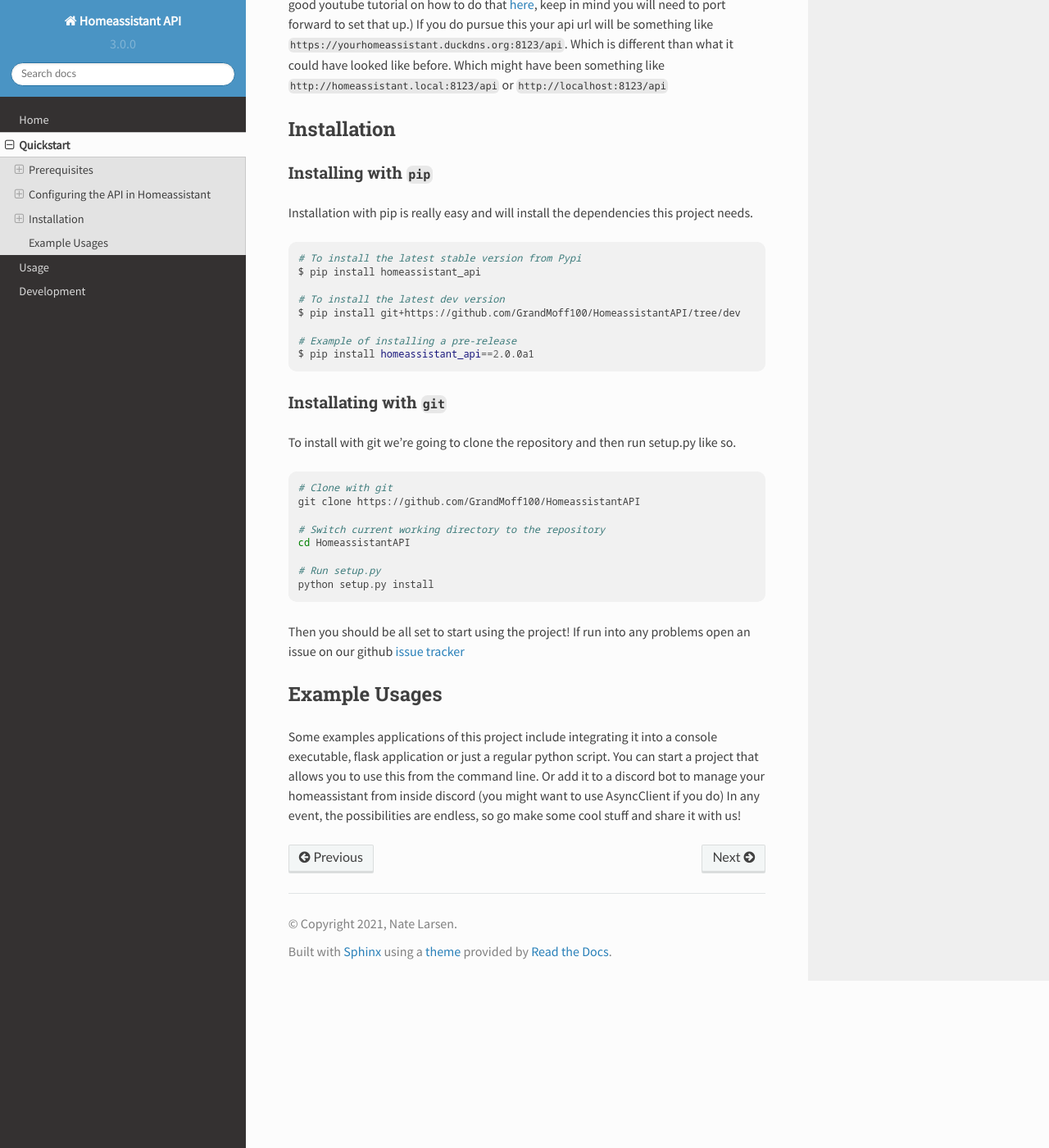
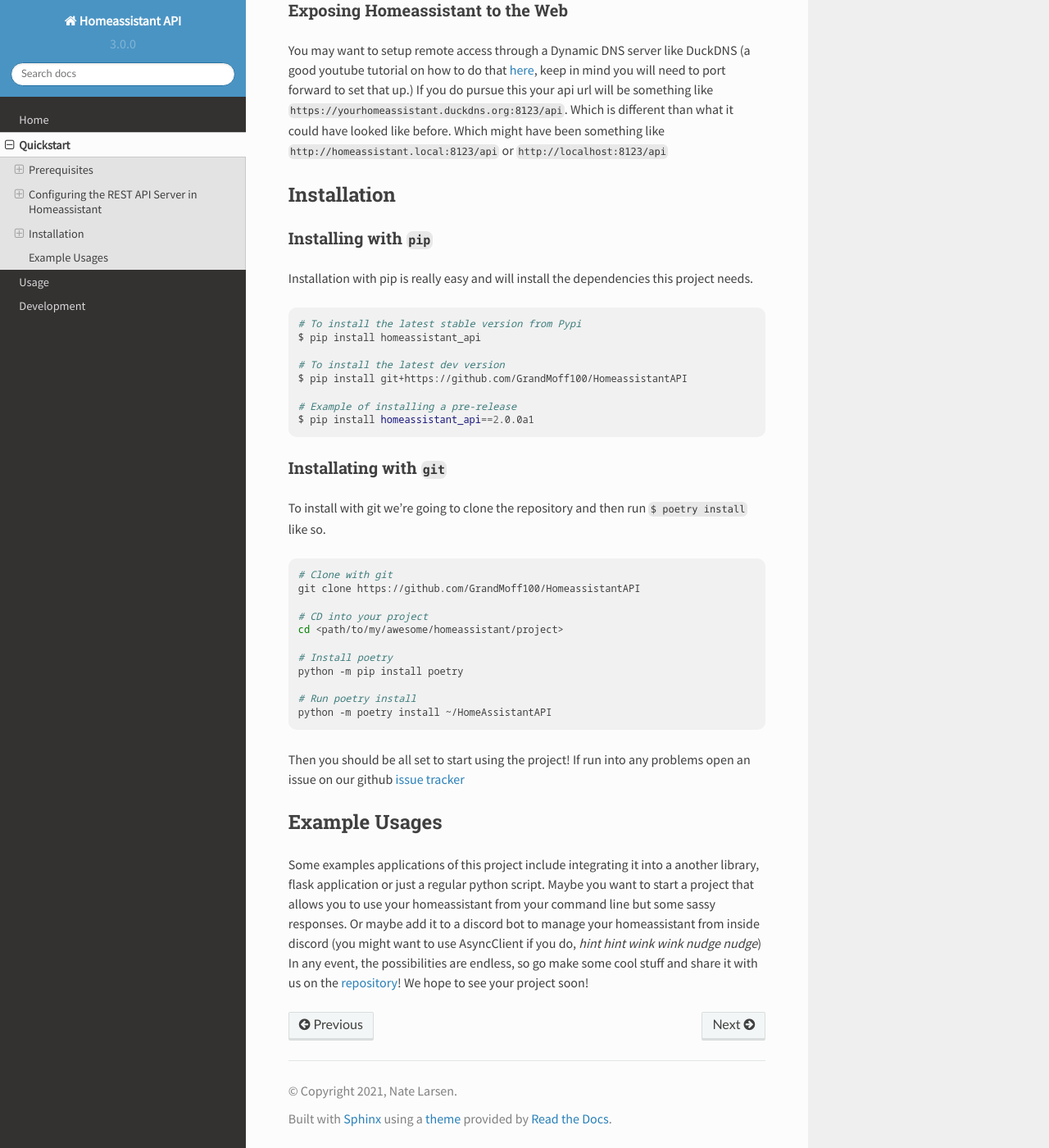
Before and after one commit to GrandMoff100/HomeAssistantAPI, a Sphinx documentation site: the page built from docs/quickstart.rst, in a window 1280 px wide and 1400 px high, scrolled down 798 px. Shown: the whole window at 82% size. Built offline with Sphinx 7.4.7 and the Read the Docs theme 2.0.0, drawn with Linux system fonts in a browser that asks for light colours; some of the changed text lies outside the part shown.

Commit message:
Reword quickstart

```diff
--- a/docs/quickstart.rst
+++ b/docs/quickstart.rst
@@ -9,21 +9,20 @@ Prerequisites
 
 Homeassistant
 ---------------
-Before using this library, you need to have Homeassistant OS running on a device.
-Something like a Rasberry Pi or spare laptop.
-If you don't want to do that you can setup a Homeassistant container on your laptop or desktop with docker.
+Before using this library, you need to have Homeassistant OS or Home Assistant Core running on a device (i.e. Rasberry Pi, Spare Laptop, etc.), Docker container, or `Home Assistant development environment`.
 See `here <https://www.home-assistant.io/installation/>`__ for how to install the installation right for you.
 
-
-
-Configuring the API in Homeassistant
+Configuring the REST API Server in Homeassistant
 ======================================
 
 Enable the :code:`api` integration in Homeassistant
 ------------------------------------------------------
-This library requires that you enable the :code:`api` integration on your Homeassistant if you are familiar with setting up integrations.
-The :code:`api` integration is also enabled when you enable the :code:`default_config` integration.
-
+This library requires that the :code:`api` integration on your Homeassistant is enabled.
+It is enabled by default with the :code:`default_config` integration.
+But if by chance you have disabled :code:`default_config` you need to enable :code:`api`.
+Which requires the :code:`http` integration as well.
+(Again most likely alreayd enabled on most installations.)
+If you are not sure if it is enabled or not, chances are if your frontend is enabled, so is your API Server.
 
 Access Token
 --------------
@@ -51,7 +50,7 @@ Installation with pip is really easy and will install the dependencies this proj
    $ pip install homeassistant_api
 
    # To install the latest dev version
-   $ pip install git+https://github.com/GrandMoff100/HomeassistantAPI/tree/dev
+   $ pip install git+https://github.com/GrandMoff100/HomeassistantAPI
 
    # Example of installing a pre-release
    $ pip install homeassistant_api==2.0.0a1
@@ -60,18 +59,21 @@ Installation with pip is really easy and will install the dependencies this proj
 Installating with :code:`git`
 ----------------------------------
 
-To install with git we're going to clone the repository and then run setup.py like so.
+To install with git we're going to clone the repository and then run :code:`$ poetry install` like so.
 
 .. code-block:: bash
 
    # Clone with git
    git clone https://github.com/GrandMoff100/HomeassistantAPI
 
-   # Switch current working directory to the repository
-   cd HomeassistantAPI
+   # CD into your project
+   cd <path/to/my/awesome/homeassistant/project>
 
-   # Run setup.py
-   python setup.py install
+   # Install poetry
+   python -m pip install poetry
+
+   # Run poetry install
+   python -m poetry install ~/HomeAssistantAPI
 
 
 Then you should be all set to start using the project! If run into any problems open an issue on our github :resource:`issue tracker <issues>`
@@ -79,7 +81,8 @@ Then you should be all set to start using the project! If run into any problems
 
 Example Usages
 ================
-Some examples applications of this project include integrating it into a console executable, flask application or just a regular python script.
-You can start a project that allows you to use this from the command line.
-Or add it to a discord bot to manage your homeassistant from inside discord (you might want to use AsyncClient if you do)
-In any event, the possibilities are endless, so go make some cool stuff and share it with us!
+Some examples applications of this project include integrating it into a another library, flask application or just a regular python script.
+Maybe you want to start a project that allows you to use your homeassistant from your command line but some sassy responses.
+Or maybe add it to a discord bot to manage your homeassistant from inside discord (you might want to use AsyncClient if you do, *hint hint wink wink nudge nudge*)
+In any event, the possibilities are endless, so go make some cool stuff and share it with us on the :resource:`repository <repo>`!
+We hope to see your project soon!
```
Also changed, not shown: docs/index.rst (+3 -4 lines), .gitpod.yml.
